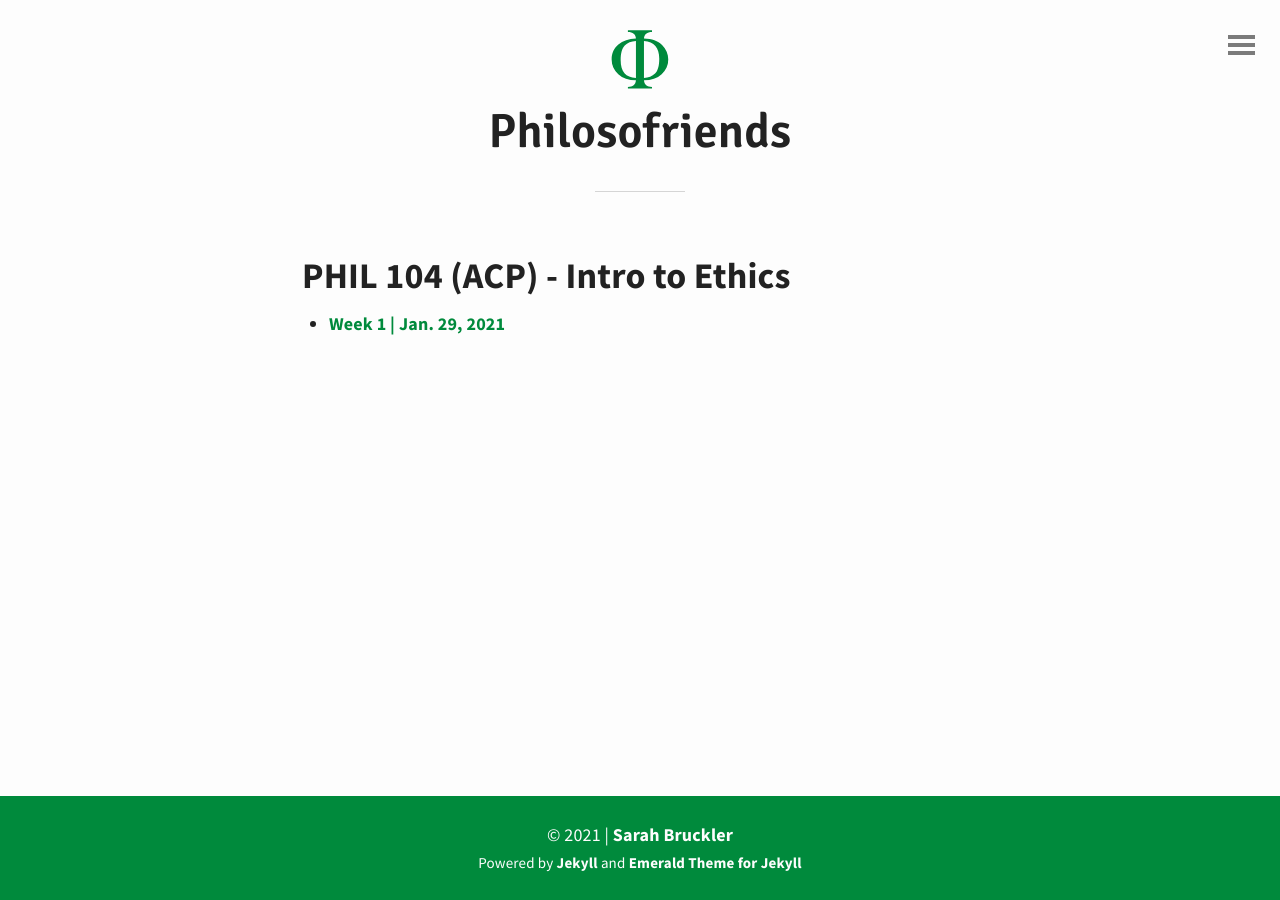
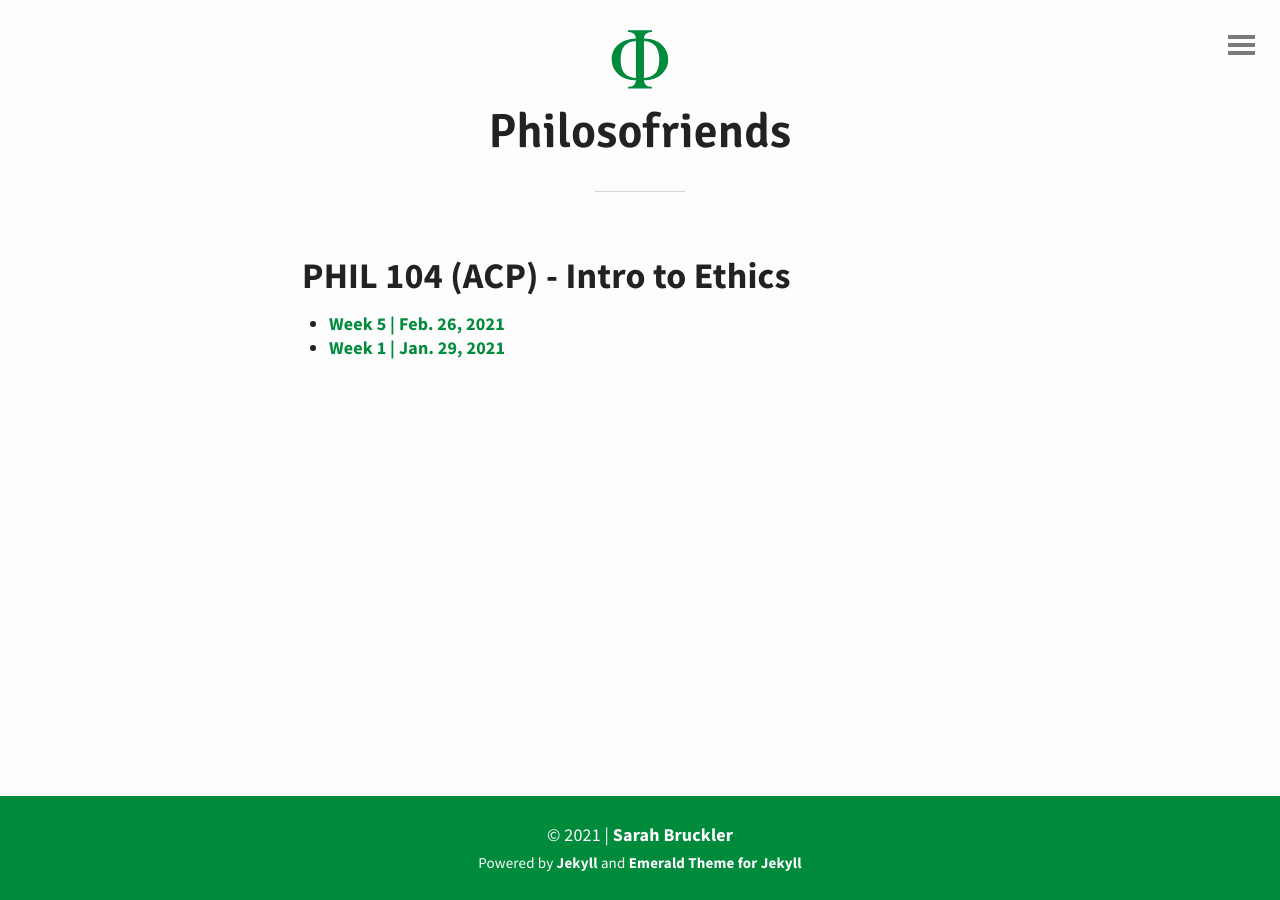
Before and after one commit to SKBruck/philfrens, a Jekyll site: the page built from slides.md, in a window 1280 px wide. Built offline with Jekyll 4.4.1, drawn with Linux system fonts in a browser that asks for light colours.

Commit message:
Adds this week's slides to the list

```diff
--- a/_data/slides.yml
+++ b/_data/slides.yml
@@ -2,5 +2,8 @@
 ## - title: Apr. 24 - PHIL 100 7 Page Paper
 ##  url: /slides/2020-04-24-week-13.html
 
+- title: Week 5 | Feb. 26, 2021
+  url: /slides/2021-02-26-week-5.html
+
 - title: Week 1 | Jan. 29, 2021
   url: /slides/2021-01-29-week-1.html
```
